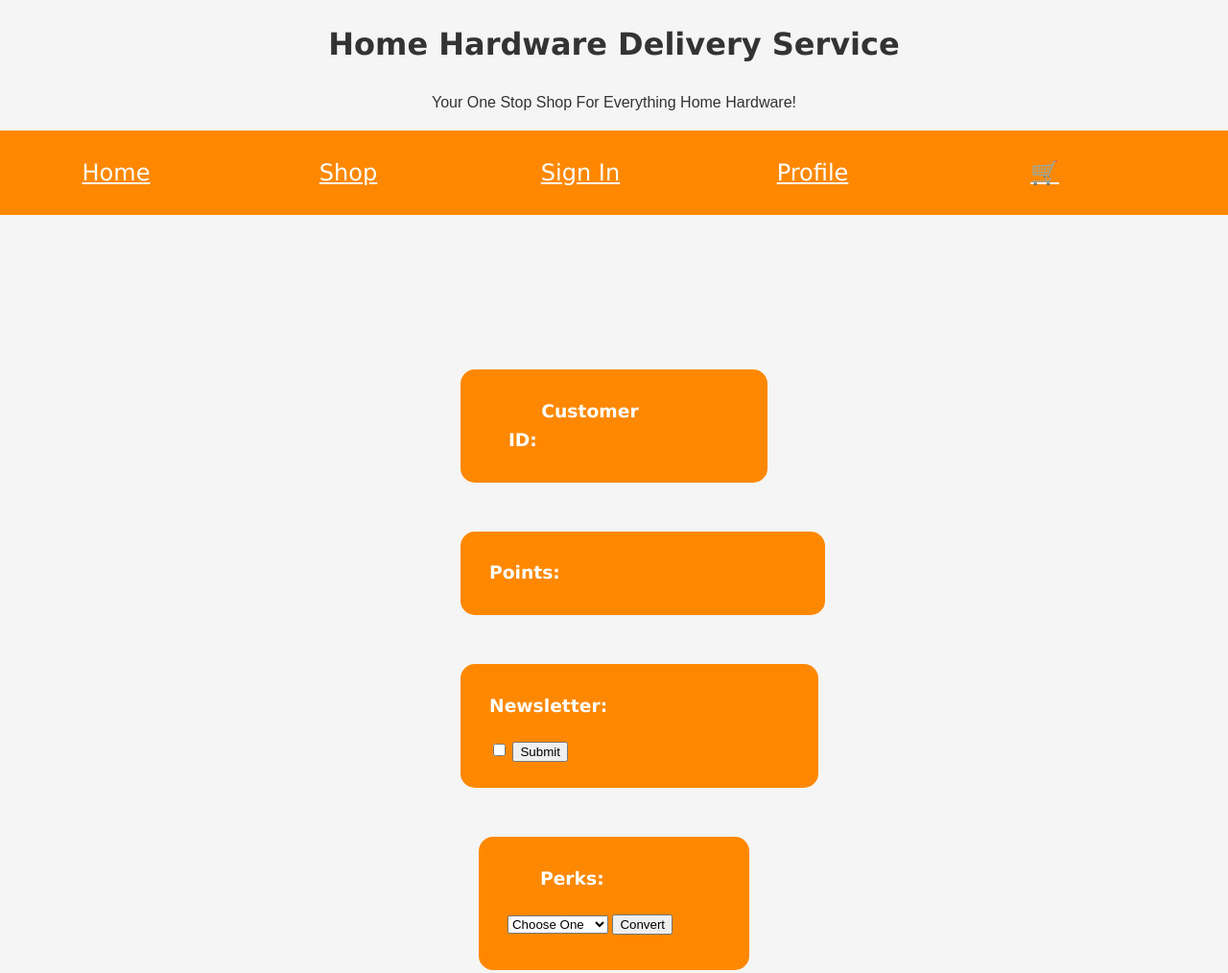
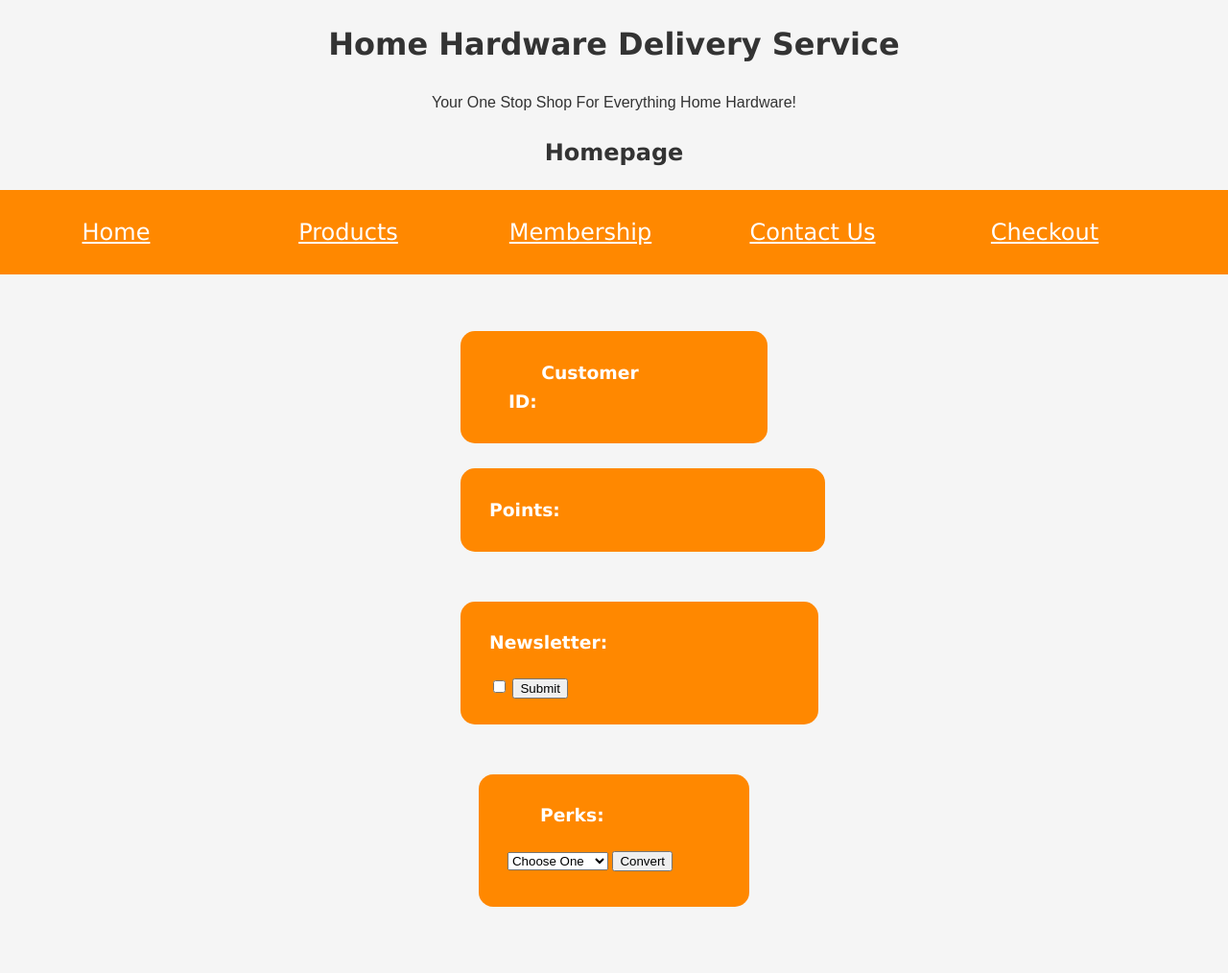
Before and after one commit to CodeFox2/HomeHardware, a plain HTML site: page membership.html in a window 1280 px wide. Shown: the top 1014 px of the page at 96% size. Drawn offline with Linux system fonts and the light colour scheme; a script that the page names is missing.

Commit message:
Update membership.html
Whoever made the membership page, might I remind you we have a template page.

```diff
--- a/membership.html
+++ b/membership.html
@@ -6,34 +6,28 @@
     <link rel="stylesheet" href="styles.css">
 </head>
 
-<div class="body1">
-    <!-- Header -->
-    <div class="header">
+<body>
   <h1>Home Hardware Delivery Service</h1>
   <p>Your One Stop Shop For Everything Home Hardware!</p>
+  <h2>Homepage</h2>
   <div class="topnav">
-            <a href="#">Home</a>
-            <a href="#">Shop</a>
-            <a href="#">Sign In</a>
-            <a href="#">Profile</a>
-            <a href="#">🛒</a>
+      <nav>
+      <a href="homepage.html">Home</a>
+      <a href="products.html">Products</a>
+      <a href="membership.html">Membership</a>
+      <a href="contact.html">Contact Us</a>
+      <a href="checkout.html">Checkout</a>
+      </nav>
   </div>
-    </div>
-  <br><br><br><br>
-</div>
-
-
-
   <div class="center">
     <br><br>
     <form>
         <h3>Customer ID:&ensp;&emsp;&emsp;&emsp;&emsp;&emsp;&emsp;&emsp;</h3>
     </form>
-    <br><br>
+    <br>
     <form>
         <h3>Points:&ensp;&emsp;&emsp;&emsp;&emsp;&emsp;&emsp;&emsp;&emsp;&emsp;&emsp;</h3>
     </form>
-
     <br><br>
     <form>
         <h3><label for="newsletter">Newsletter:&ensp;&emsp;&emsp;&emsp;&emsp;&emsp;&emsp;&emsp;</label></h3>
@@ -42,7 +36,6 @@
         <p id="text"></p>
     </form>
     <br><br>
-
     <form>
     <h3><label for="perks">Perks:&emsp;&emsp;</label></h3>
     <select name="perks" id="perks" Perks>
@@ -53,19 +46,20 @@
       </select>
       <input type="submit" value="Convert"><br><br>
     </form>
-
   </div>
 
   <section class="product-grid">
     <!-- Products will be dynamically loaded here -->
   </section>
+  <br><br>
 
-  <br><br><br><br>
   <footer>
     <p>&copy; 2025 Home Hardware. All rights reserved.</p>
   </footer>
+</body>
 
   <script src="script.js"></script>
+
 </html>
 
 
```
Lines whose indentation alone changed are shown as unchanged.
